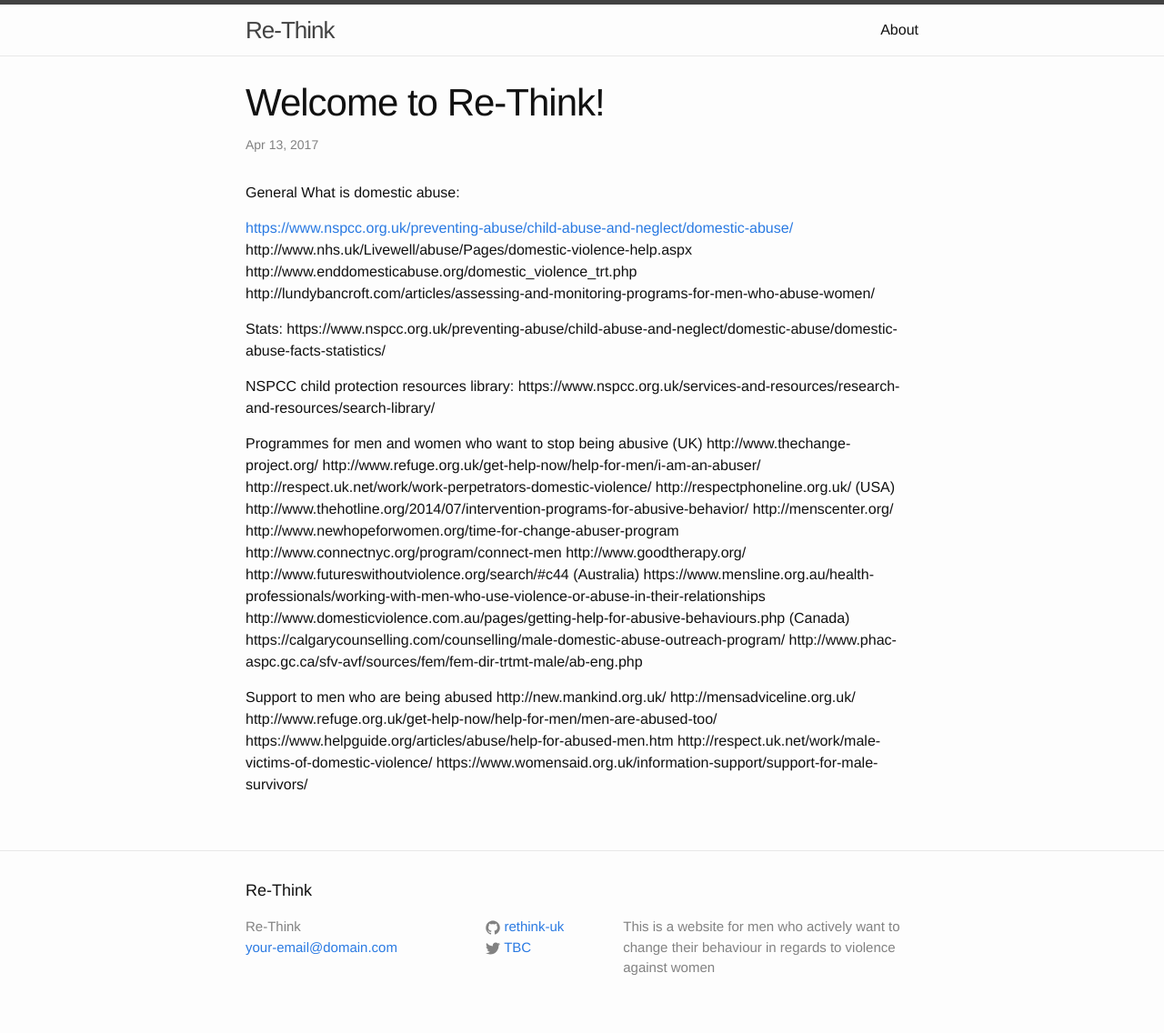
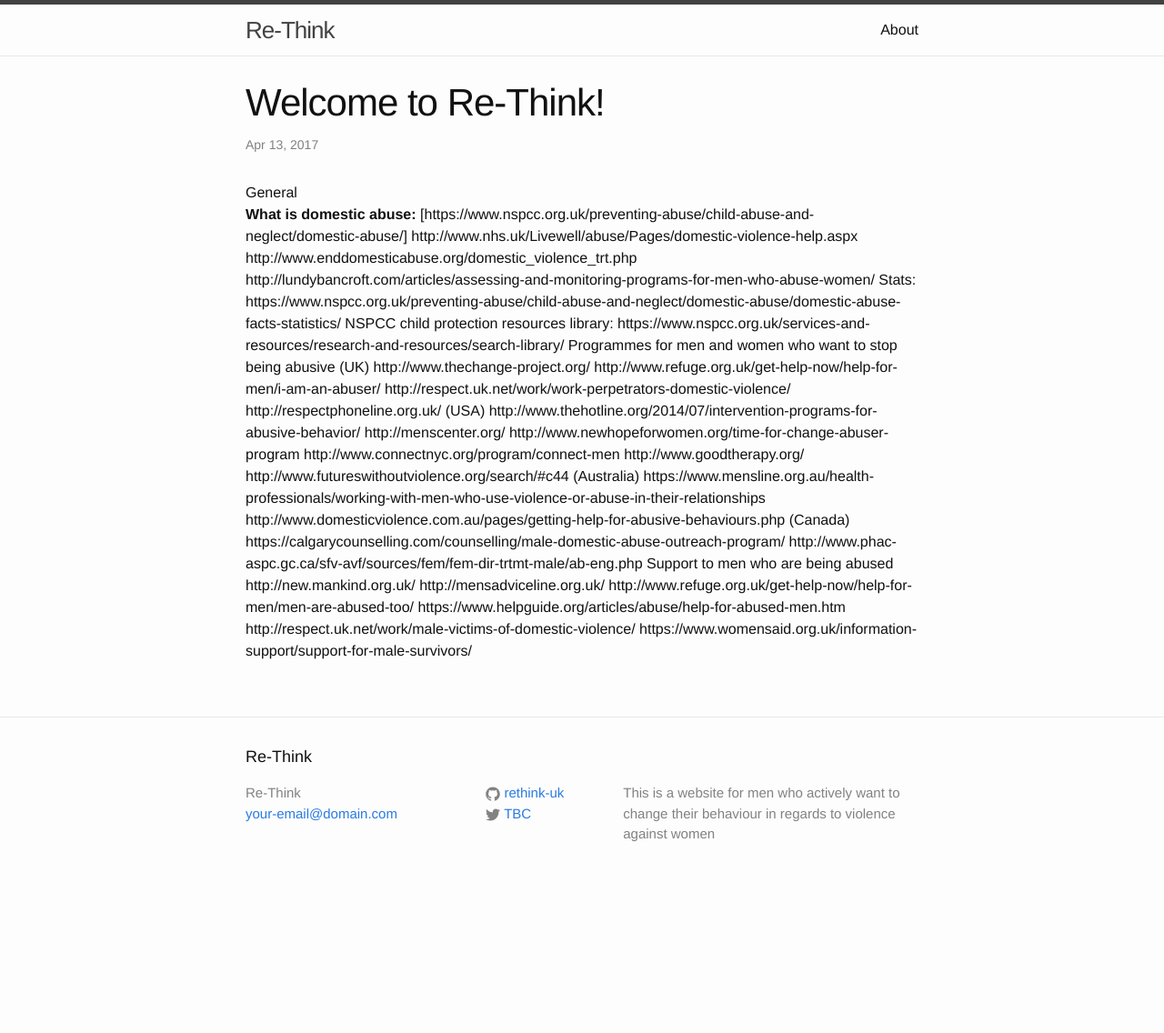
Before and after one commit to rethink-uk/rethink-uk.github.io, a Jekyll site: the page built from _posts/2017-04-13-welcome-to-jekyll.markdown, in a window 1280 px wide. Shown: the whole page at 91% size. Built offline with Jekyll 4.4.1, drawn with Linux system fonts in a browser that asks for light colours; after the commit the page ends 989 px from its top, so only the background shows below that.

Commit message:
Update 2017-04-13-welcome-to-jekyll.markdown

```diff
--- a/_posts/2017-04-13-welcome-to-jekyll.markdown
+++ b/_posts/2017-04-13-welcome-to-jekyll.markdown
@@ -5,8 +5,9 @@
 categories: Website Content
 ---
 
-General
-What is domestic abuse:
+<header>General</header>
+<body>
+<strong>What is domestic abuse:</strong>
 
 [https://www.nspcc.org.uk/preventing-abuse/child-abuse-and-neglect/domestic-abuse/]
 http://www.nhs.uk/Livewell/abuse/Pages/domestic-violence-help.aspx
@@ -46,5 +47,6 @@
 https://www.helpguide.org/articles/abuse/help-for-abused-men.htm
 http://respect.uk.net/work/male-victims-of-domestic-violence/
 https://www.womensaid.org.uk/information-support/support-for-male-survivors/
+</body>
 
 [https://www.nspcc.org.uk/preventing-abuse/child-abuse-and-neglect/domestic-abuse/]: https://www.nspcc.org.uk/preventing-abuse/child-abuse-and-neglect/domestic-abuse/
```
